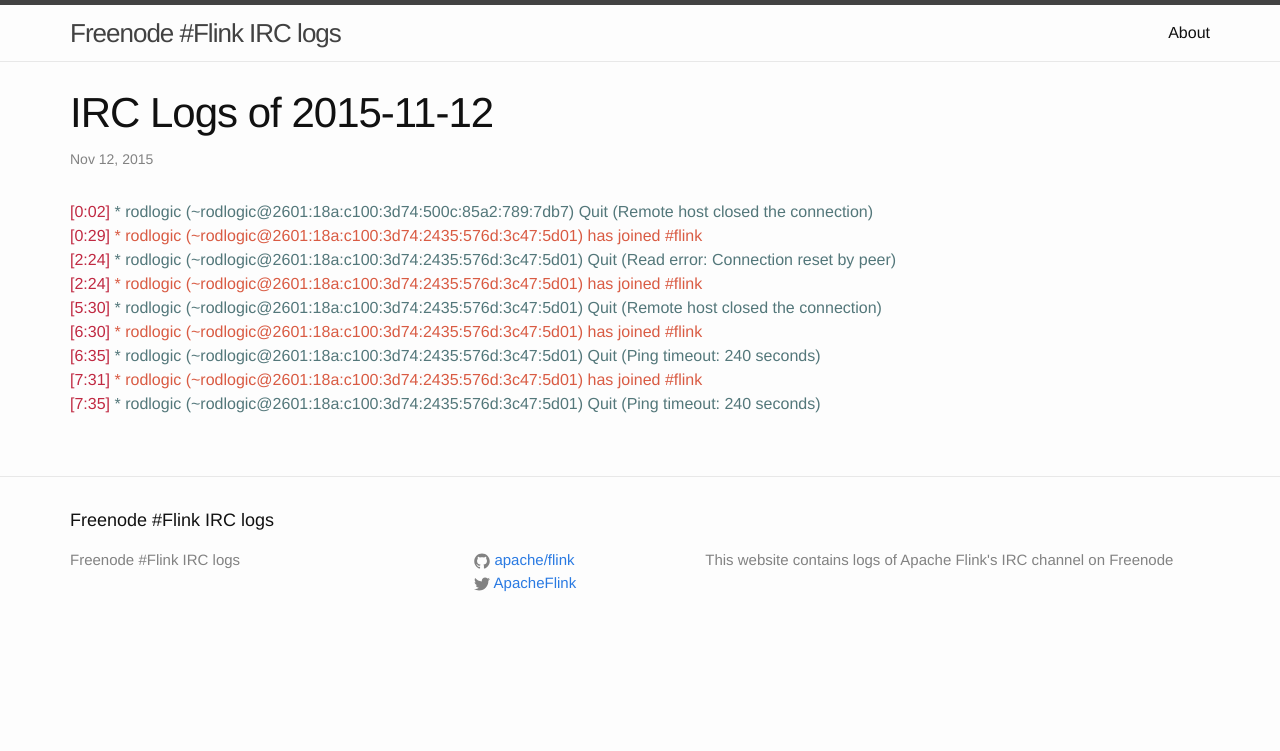
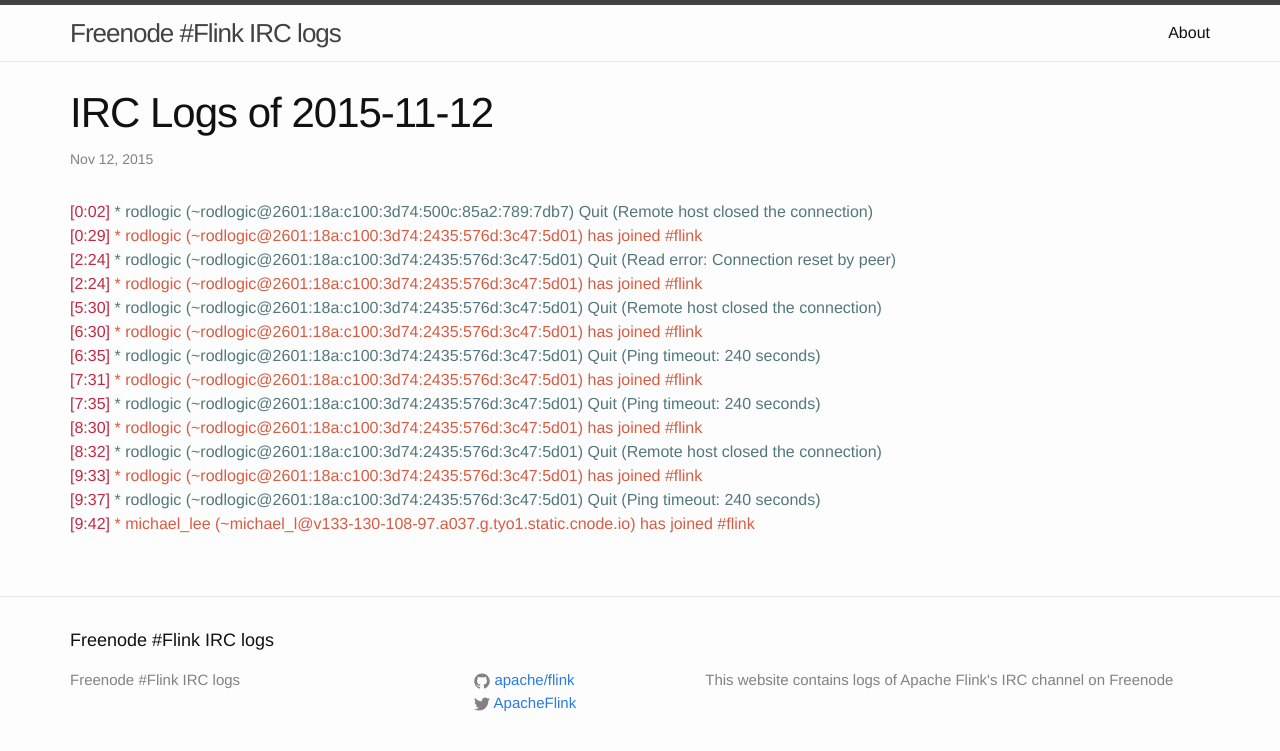
Before and after one commit to flink-irc-logs/flink-irc-logs.github.io, a Jekyll site: the page built from _posts/2015-11-12-logs.markdown, in a window 1280 px wide. Shown: the top 751 px of the page. Built offline with Jekyll 4.4.1, drawn with Linux system fonts in a browser that asks for light colours.

Commit message:
Update of the logs on Thu Nov 12 10:20:25 CET 2015

```diff
--- a/_posts/2015-11-12-logs.markdown
+++ b/_posts/2015-11-12-logs.markdown
@@ -13,3 +13,8 @@
 <span class="irc-date">[6:35]</span> <span class="irc-navy">* rodlogic (~rodlogic@2601:18a:c100:3d74:2435:576d:3c47:5d01) Quit (Ping timeout: 240 seconds)</span><br />
 <span class="irc-date">[7:31]</span> <span class="irc-green">* rodlogic (~rodlogic@2601:18a:c100:3d74:2435:576d:3c47:5d01) has joined #flink</span><br />
 <span class="irc-date">[7:35]</span> <span class="irc-navy">* rodlogic (~rodlogic@2601:18a:c100:3d74:2435:576d:3c47:5d01) Quit (Ping timeout: 240 seconds)</span><br />
+<span class="irc-date">[8:30]</span> <span class="irc-green">* rodlogic (~rodlogic@2601:18a:c100:3d74:2435:576d:3c47:5d01) has joined #flink</span><br />
+<span class="irc-date">[8:32]</span> <span class="irc-navy">* rodlogic (~rodlogic@2601:18a:c100:3d74:2435:576d:3c47:5d01) Quit (Remote host closed the connection)</span><br />
+<span class="irc-date">[9:33]</span> <span class="irc-green">* rodlogic (~rodlogic@2601:18a:c100:3d74:2435:576d:3c47:5d01) has joined #flink</span><br />
+<span class="irc-date">[9:37]</span> <span class="irc-navy">* rodlogic (~rodlogic@2601:18a:c100:3d74:2435:576d:3c47:5d01) Quit (Ping timeout: 240 seconds)</span><br />
+<span class="irc-date">[9:42]</span> <span class="irc-green">* michael_lee (~michael_l@v133-130-108-97.a037.g.tyo1.static.cnode.io) has joined #flink</span><br />
```
